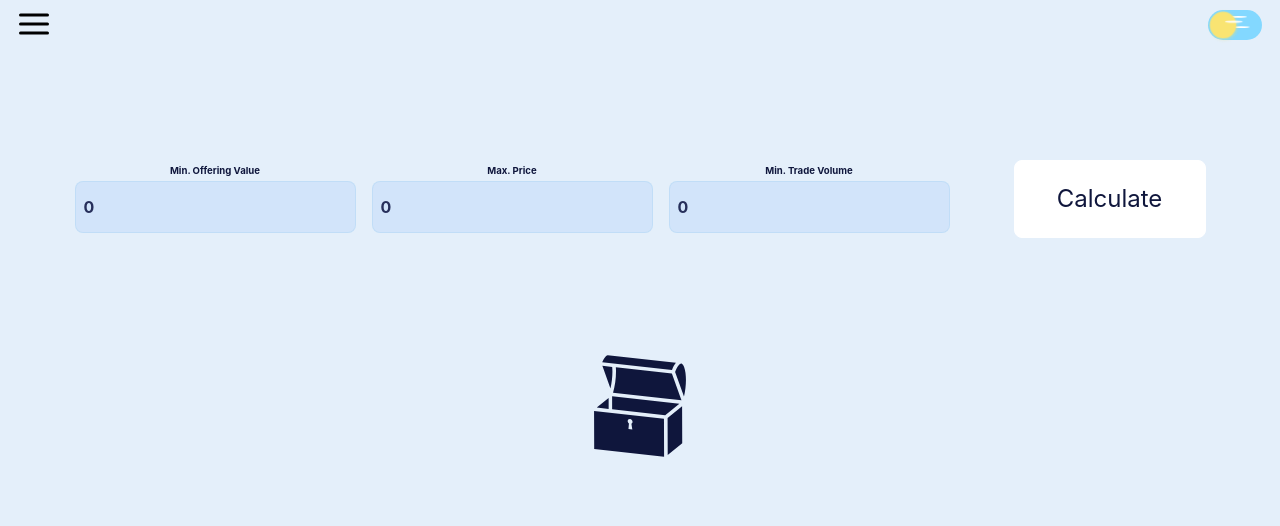
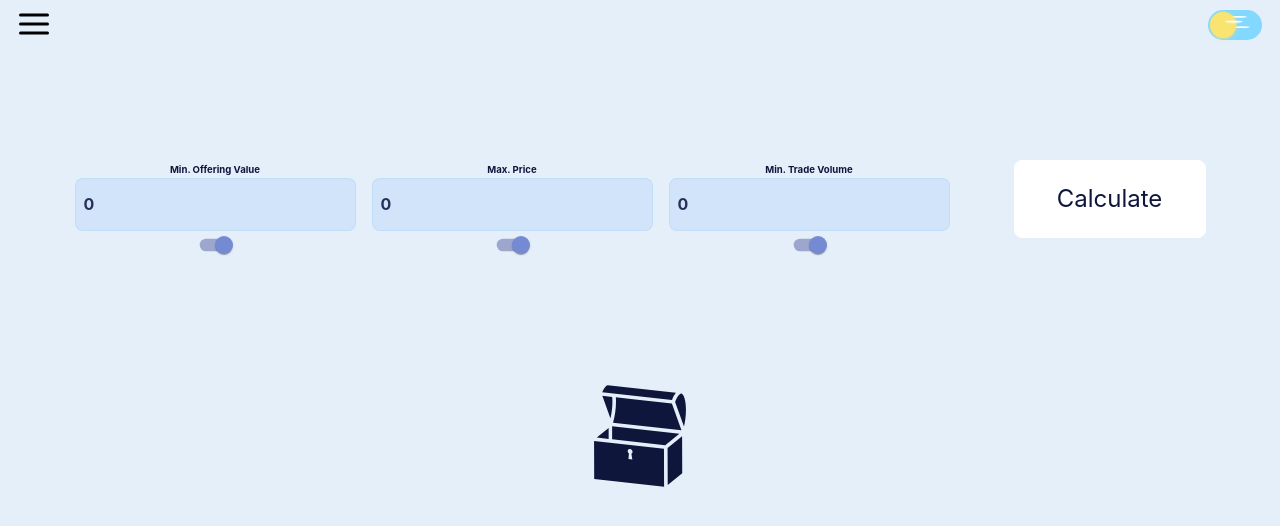
Before and after one commit to rayaqin/deaths-coffer-and-items-api-fe, a React (Vite) app: page /calculator in a window 1280 px wide. Shown: the top 526 px of the page. Built offline with nearby package versions, Linux system fonts and the light colour scheme; a web font is replaced by a local one.

Commit message:
toggle switches

```diff
--- /dev/null
+++ b/src/components/FilterStateInput/FilterStateInput.tsx
@@ -0,0 +1,29 @@
+import { Switch } from "@mui/material";
+import { FilterState } from "../../utils/types";
+import classnames from 'classnames';
+
+interface FilterStateInputProps {
+  filterStateData: FilterState;
+  onValueChange: (id: string, value: number) => void;
+  onAppliedChange: (id: string) => void;
+}
+
+const FilterStateInput: React.FC<FilterStateInputProps> = ({ filterStateData, onValueChange, onAppliedChange }) => {
+  const {id, label, value, applied} = filterStateData;
+  return (
+    <div className="input-wrapper">
+      <label htmlFor={id}>{label}</label>
+      <input
+        className="text-input"
+        id={id}
+        type="number"
+        value={value}
+        onChange={(e) => onValueChange(id, Number(e.target.value))}
+        placeholder={label}
+      />
+      <Switch checked={applied} onChange={() => onAppliedChange(id)} className={classnames(applied && 'on')}/>
+    </div>
+  );
+};
+
+export default FilterStateInput;
--- a/src/pages/CalculatorPage/CalculatorPage.scss
+++ b/src/pages/CalculatorPage/CalculatorPage.scss
@@ -13,7 +13,7 @@
     width: 100%;
     display: flex;
     flex-direction: column;
-    gap: 2rem;
+    gap: 2.5rem;
 
     @include fade-in-animation;
 
@@ -33,10 +33,10 @@
         display: flex;
         flex-direction: column;
         align-items: center;
-        gap: 0.3rem;
+        gap: 0.2rem;
         font-size: 0.6rem;
 
-        input {
+        .text-input {
           all: unset;
           box-sizing: border-box;
           width: 100%;
@@ -62,6 +62,26 @@
             border-color: white;
           }
         }
+
+        .MuiSwitch-root {
+          transform: scale(0.9);
+          margin-top: -0.5rem;
+          .MuiSwitch-track {
+            background-color: #6a73a5;
+          }
+          .MuiSwitch-thumb {
+            background-color: #666;
+          }
+
+          &.on {
+            .MuiSwitch-track {
+              background-color: #5560a1;
+            }
+            .MuiSwitch-thumb {
+              background-color: #748bd4;
+            }
+          }
+        }
       }
 
       button {
@@ -85,6 +105,7 @@
       @media (min-width: 768px) {
         flex-direction: row;
         align-items: center;
+        gap: 1rem;
 
         button {
           padding: 1.5rem 1rem;
@@ -134,7 +155,7 @@
         }
       }
       .input-wrapper {
-        input {
+        .text-input {
           background-color: #c0daf982;
           border: 1px solid rgba(182, 215, 245, 0.598);
           color: #272f5b;
--- a/src/pages/CalculatorPage/CalculatorPage.tsx
+++ b/src/pages/CalculatorPage/CalculatorPage.tsx
@@ -1,19 +1,20 @@
-import React, { useEffect, useState } from "react"
+import React, { useState } from "react"
 import { appendThemeClass, useTheme } from "../../utils/ThemeContext"
 import "./CalculatorPage.scss"
-import { useQuery } from "react-query"
 import ItemsTable from "../../components/ItemsTable/ItemsTable"
 import { Triangle } from "react-loader-spinner"
 import { GiOpenChest } from "react-icons/gi"
-import { CalculateDeathsCofferQueryResponse, DeathsCofferRequestBody, Offering } from "../../utils/types"
+import { CalculateDeathsCofferQueryResponse, CombinedFilterState, FilterState } from "../../utils/types"
 import { checkIfRequestBodyIsAllZeros, useCalculateDeathsCofferQuery } from "../../utils/hooks"
-import { useCalculateDeathsCofferQueryDummy } from "../../utils/hooks"
+import Switch from '@mui/material/Switch';
+import { defaultFilterStates, getFiltersToApply } from "../../utils/helpers"
+import FilterStateInput from "../../components/FilterStateInput/FilterStateInput"
+//import { useCalculateDeathsCofferQueryDummy } from "../../utils/hooks"
 
 const CalculatorPage: React.FC = () => {
   const { theme } = useTheme()
-  const [minimumOfferingValue, setMinimumOfferingValue] = useState<number>(0)
-  const [maximumPrice, setMaximumPrice] = useState<number>(0)
-  const [minimumTradeVolume, setMinimumTradeVolume] = useState<number>(0)
+
+  const [combinedFilterState, setCombinedFilterState] = useState<CombinedFilterState>(defaultFilterStates)
 
   /*const {
     data,
@@ -31,14 +32,9 @@ const CalculatorPage: React.FC = () => {
 
   const handleCalculate = async () => {
 
-    const body = {
-      minimumOfferingValue,
-      maximumPrice,
-      minimumTradeVolume,
-    }
-    if (!checkIfRequestBodyIsAllZeros(body)) {
-      refetch(body)
-    }
+    const body = getFiltersToApply(combinedFilterState);
+
+    refetch(body)
   }
 
   const handleKeyUp = (e: React.KeyboardEvent) => {
@@ -47,44 +43,48 @@ const CalculatorPage: React.FC = () => {
     }
   };
 
+  const updateFilterStateValue = (id: string, value: number) => {
+    setCombinedFilterState(prevState => ({
+      ...prevState,
+      [id]: {
+        ...prevState[id],
+        value,
+      },
+    }));
+  }
+
+  const updateFilterStateApplied = (id: string) => {
+    setCombinedFilterState(prevState => ({
+      ...prevState,
+      [id]: {
+        ...prevState[id],
+        applied: !prevState[id].applied,
+      },
+    }));
+  }
+
   return (
     <div className={`calculator-page-outer-shell ${appendThemeClass(theme)}`}>
       <div className="inner-shell">
         <fieldset onKeyUp={handleKeyUp}>
-          <div className="input-wrapper">
-            <label htmlFor="minimumOfferingValue">Min. Offering Value</label>
-            <input
-              id="minimumOfferingValue"
-              type="number"
-              value={minimumOfferingValue}
-              onChange={(e) => setMinimumOfferingValue(Number(e.target.value))}
-              placeholder="Minimum Offering Value"
+          {Object.keys(combinedFilterState).map((key) => (
+            <FilterStateInput
+              key={key}
+              filterStateData={combinedFilterState[key]}
+              onValueChange={updateFilterStateValue}
+              onAppliedChange={updateFilterStateApplied}
             />
-          </div>
-          <div className="input-wrapper">
-            <label htmlFor="maximumPrice">Max. Price</label>
-            <input
-              id="maximumPrice"
-              type="number"
-              value={maximumPrice}
-              onChange={(e) => setMaximumPrice(Number(e.target.value))}
-              placeholder="Maximum Price"
-            />
-          </div>
-          <div className="input-wrapper">
-            <label htmlFor="minimumTradeVolume">Min. Trade Volume</label>
-            <input
-              id="minimumTradeVolume"
-              type="number"
-              value={minimumTradeVolume}
-              onChange={(e) => setMinimumTradeVolume(Number(e.target.value))}
-              placeholder="Minimum Trade Volume"
-            />
-          </div>
-          <button onClick={handleCalculate}>Calculate</button>
+          ))}
+          <button style={{ marginBottom: "30px" }} onClick={handleCalculate}>
+            Calculate
+          </button>
         </fieldset>
         <div className="calculated-items">
-          <CalculatorPageContent isLoading={isLoading} error={error} data={data} />
+          <CalculatorPageContent
+            isLoading={isLoading}
+            error={error}
+            data={data}
+          />
         </div>
       </div>
     </div>
--- /dev/null
+++ b/src/utils/helpers.ts
@@ -0,0 +1,30 @@
+import { DeathsCofferRequestBody, CombinedFilterState, FilterState } from "./types"
+
+export const defaultFilterStates: CombinedFilterState = {
+  minimumOfferingValue: {
+    id: "minimumOfferingValue",
+    label: "Min. Offering Value",
+    applied: true,
+    value: 0,
+  },
+  maximumPrice: {
+    id: "maximumPrice",
+    label: "Max. Price",
+    applied: true,
+    value: 0,
+  },
+  minimumTradeVolume: {
+    id: "minimumTradeVolume",
+    label: "Min. Trade Volume",
+    applied: true,
+    value: 0,
+  },
+}
+
+export const getFiltersToApply = (combinedFilterState: CombinedFilterState): DeathsCofferRequestBody =>
+  Object.values(combinedFilterState)
+    .filter((filterState) => filterState.applied && filterState.value > 0)
+    .reduce<DeathsCofferRequestBody>((acc, currentFilterState) => {
+      acc[currentFilterState.id as keyof DeathsCofferRequestBody] = currentFilterState.value;
+      return acc;
+    }, {} as DeathsCofferRequestBody);
```
Also changed, not shown: src/utils/types.d.ts (+24 -2 lines).
